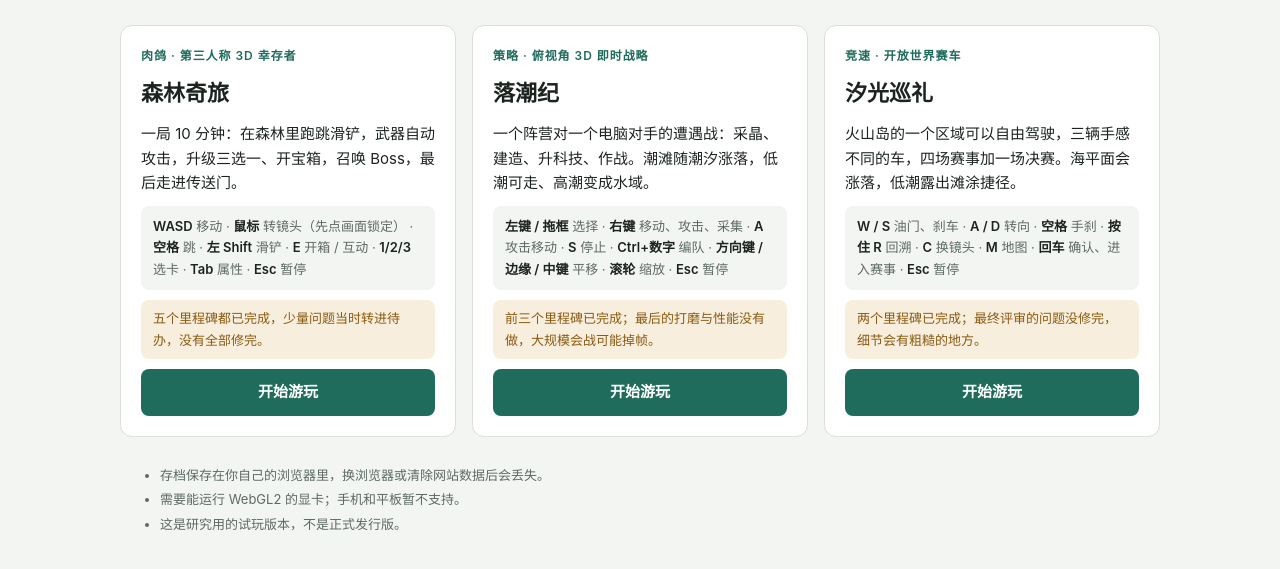
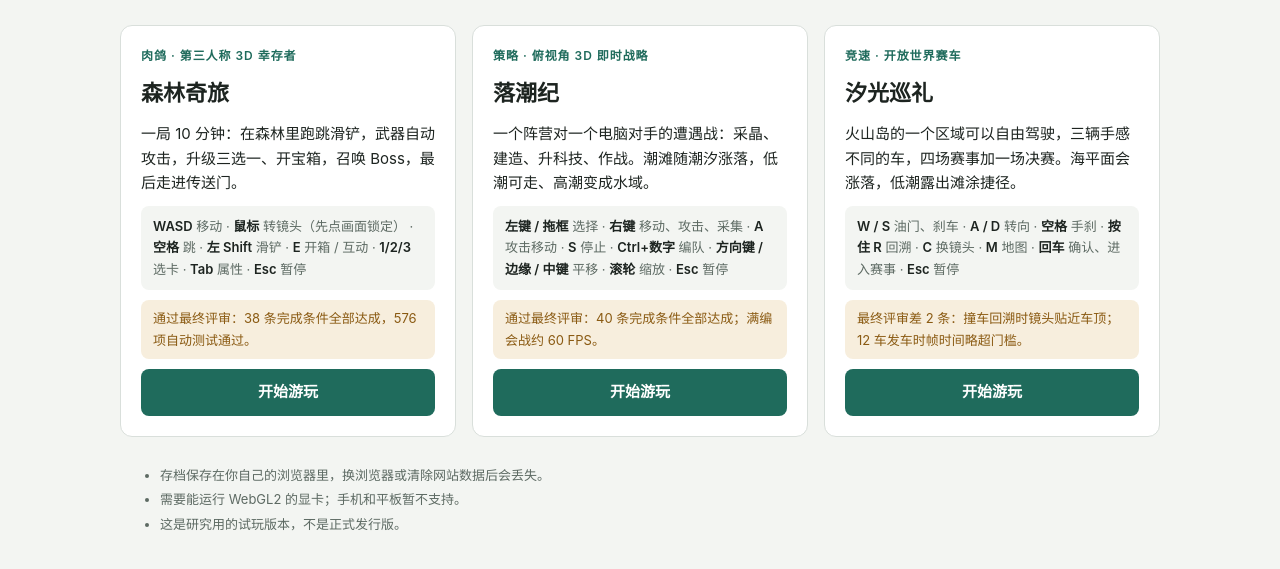
Before and after one commit to Sreal-Lab/gsh-playtest, a plain HTML site: page index.html in a window 1280 px wide. Shown: the part 145-714 px from the top of the page. Drawn offline with Linux system fonts and the light colour scheme.

Commit message:
Correct final review status of the three games
Co-Authored-By: Claude Opus 5.5 <noreply@anthropic.com>

```diff
--- a/index.html
+++ b/index.html
@@ -37,7 +37,7 @@ h1{font-size:28px;margin:0 0 6px;letter-spacing:.02em}
     <h2>森林奇旅</h2>
     <p>一局 10 分钟：在森林里跑跳滑铲，武器自动攻击，升级三选一、开宝箱，召唤 Boss，最后走进传送门。</p>
     <div class="keys"><b>WASD</b> 移动 · <b>鼠标</b> 转镜头（先点画面锁定） · <b>空格</b> 跳 · <b>左 Shift</b> 滑铲 · <b>E</b> 开箱 / 互动 · <b>1/2/3</b> 选卡 · <b>Tab</b> 属性 · <b>Esc</b> 暂停</div>
-    <div class="status">五个里程碑都已完成，少量问题当时转进待办，没有全部修完。</div>
+    <div class="status">通过最终评审：38 条完成条件全部达成，576 项自动测试通过。</div>
     <a class="play" href="g05/">开始游玩</a>
   </section>
   <section class="card">
@@ -45,7 +45,7 @@ h1{font-size:28px;margin:0 0 6px;letter-spacing:.02em}
     <h2>落潮纪</h2>
     <p>一个阵营对一个电脑对手的遭遇战：采晶、建造、升科技、作战。潮滩随潮汐涨落，低潮可走、高潮变成水域。</p>
     <div class="keys"><b>左键 / 拖框</b> 选择 · <b>右键</b> 移动、攻击、采集 · <b>A</b> 攻击移动 · <b>S</b> 停止 · <b>Ctrl+数字</b> 编队 · <b>方向键 / 边缘 / 中键</b> 平移 · <b>滚轮</b> 缩放 · <b>Esc</b> 暂停</div>
-    <div class="status">前三个里程碑已完成；最后的打磨与性能没有做，大规模会战可能掉帧。</div>
+    <div class="status">通过最终评审：40 条完成条件全部达成；满编会战约 60 FPS。</div>
     <a class="play" href="rts/">开始游玩</a>
   </section>
   <section class="card">
@@ -53,7 +53,7 @@ h1{font-size:28px;margin:0 0 6px;letter-spacing:.02em}
     <h2>汐光巡礼</h2>
     <p>火山岛的一个区域可以自由驾驶，三辆手感不同的车，四场赛事加一场决赛。海平面会涨落，低潮露出滩涂捷径。</p>
     <div class="keys"><b>W / S</b> 油门、刹车 · <b>A / D</b> 转向 · <b>空格</b> 手刹 · <b>按住 R</b> 回溯 · <b>C</b> 换镜头 · <b>M</b> 地图 · <b>回车</b> 确认、进入赛事 · <b>Esc</b> 暂停</div>
-    <div class="status">两个里程碑已完成；最终评审的问题没修完，细节会有粗糙的地方。</div>
+    <div class="status">最终评审差 2 条：撞车回溯时镜头贴近车顶；12 车发车时帧时间略超门槛。</div>
     <a class="play" href="racing/">开始游玩</a>
   </section>
 </div>
```
